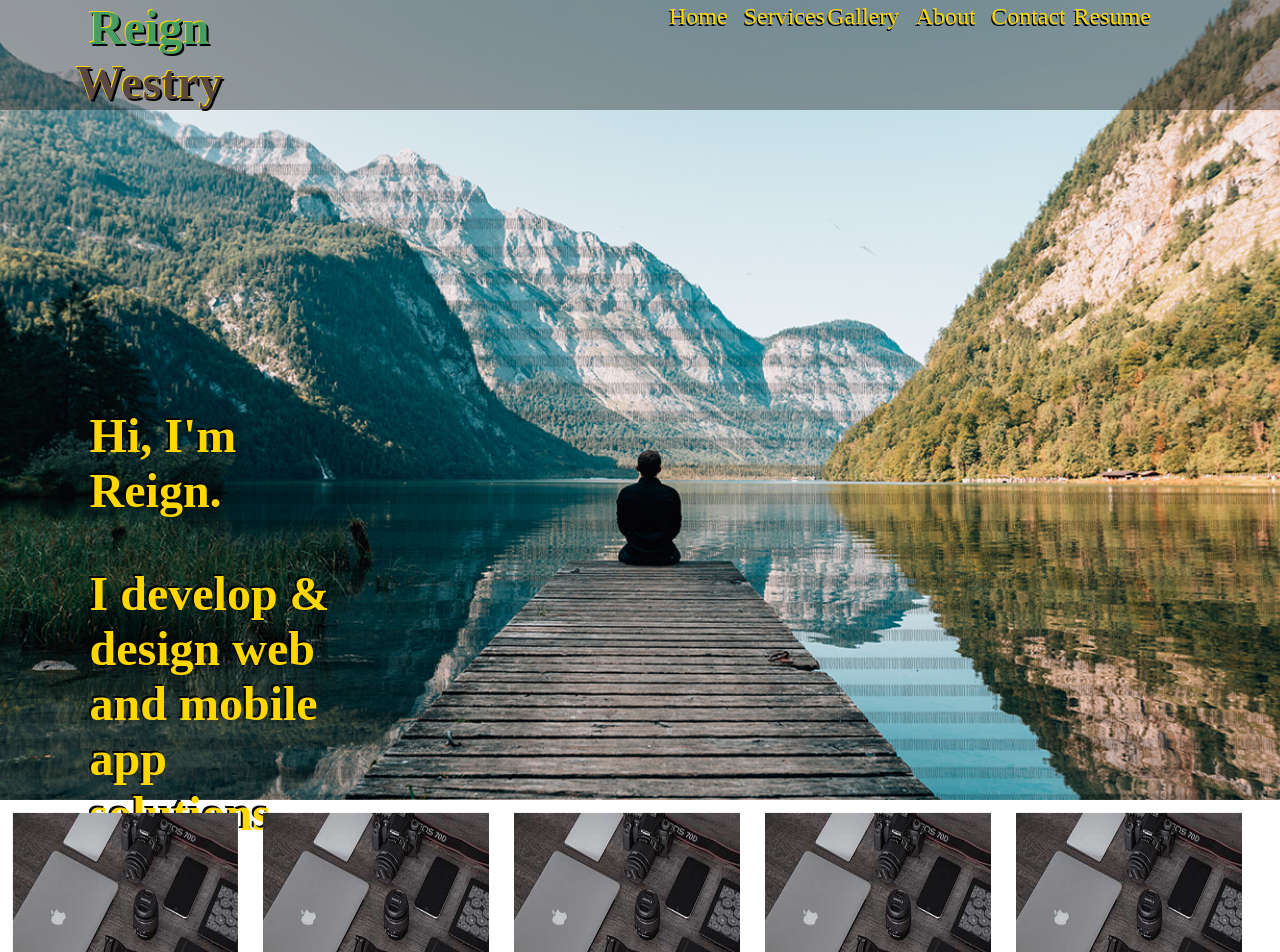
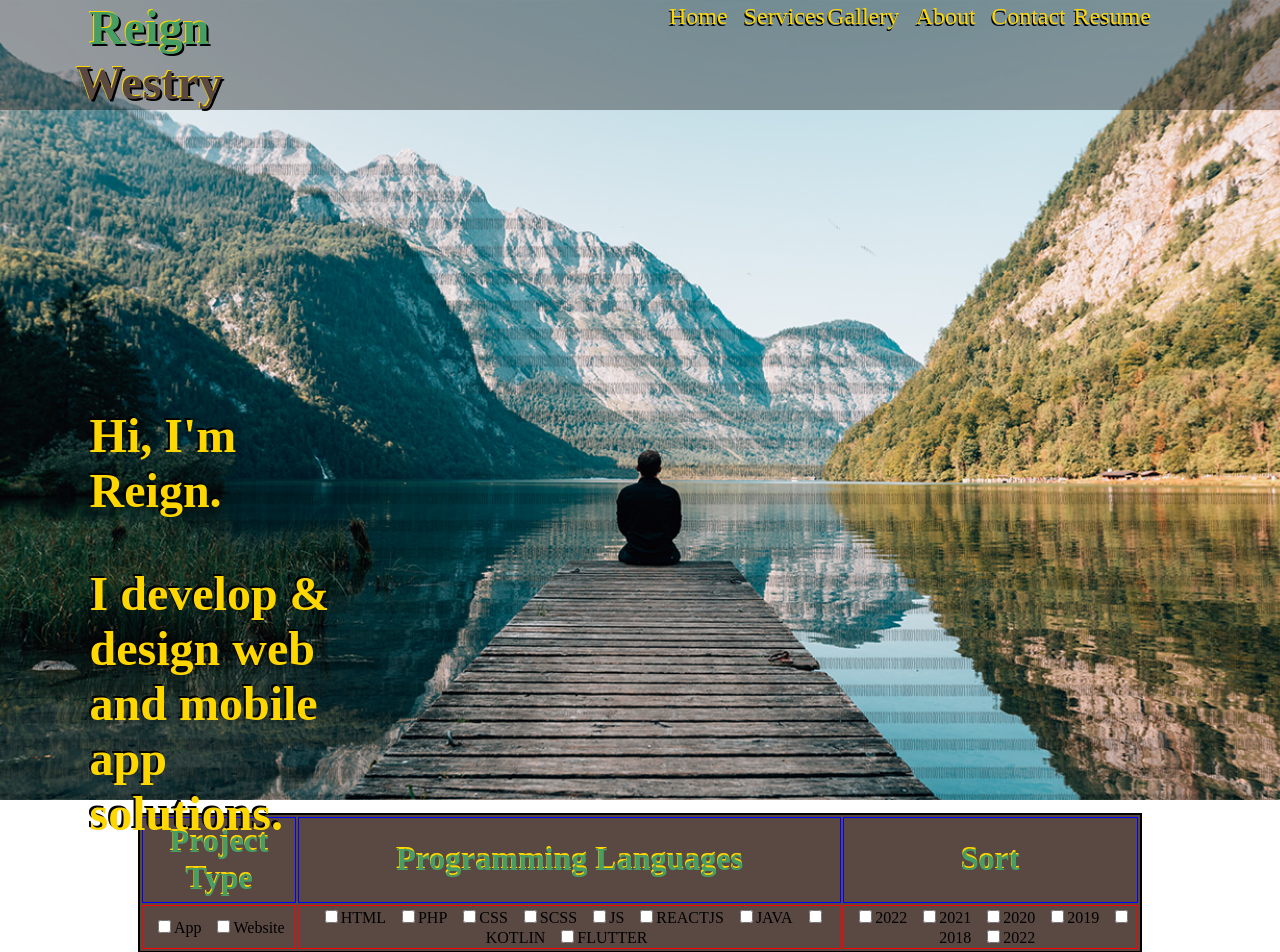
Before and after one commit to reignreapsow/react-portfolio, a React app: page /gallery in a window 1280 px wide. Shown: the top 952 px of the page. Built offline with nearby package versions, Linux system fonts and the light colour scheme.

Commit message:
INSTALLED EXPRESSjs

```diff
--- a/package.json
+++ b/package.json
@@ -1,5 +1,5 @@
 {
-  "name": "00-react-express-starter-template",
+  "name": "PORTFOLIO",
   "version": "1.0.0",
   "description": "Web Portfolio",
   "main": "index.js",
@@ -13,6 +13,7 @@
   "license": "ISC",
   "dependencies": {
     "chokidar": "^3.5.2",
+    "express": "^4.17.2",
     "node-sass": "^6.0.1",
     "react": "^17.0.2",
     "react-dom": "^17.0.2",
--- /dev/null
+++ b/src/components/GallerySearch.js
@@ -0,0 +1,168 @@
+import React, { Component } from 'react';
+
+
+
+
+
+
+/*
+    TODO: CREATE A SEARCH BAR that grabs the clicked criteria and searches the database for project with the specific criteria and displays them below
+
+    SEARCH ENGINE CRITERIA:
+
+    PROJECT TYPE    / LANGUAGES                          / SORT
+     APP OR WEBSITE / HTML, SCSS, CSS, PHP, JS, REACTjs     ASCENDING, DESCENDING,CURRENT
+
+     *  SEARCH BAR FUNCTIONALITY
+        GRAB CRITERIA ON BUTTON CLICK
+        SEARCH DATABASE
+        DISPLAY ALL PROJECTS WITH SELECTED CRITERIA
+
+*/
+
+// if (document.getElementById('APP').checked = undefined) {
+//     document.getElementById('Website').checked = true;
+//  }
+
+
+function displayProjects() {
+    grabCriteria();
+}
+
+
+function grabCriteria() {
+    let projectType;
+
+    // iF APP CHECKBOX IS TRUE SAVE APP TO THE VARIABLE ELSE SAVE WEBSITE
+    if(document.getElementById('APP').checked = true ) {
+        projectType = app;
+    } else {
+        projectType = website;
+    }
+
+
+    console.log(projectType);
+
+}
+
+class GallerySearch extends Component{
+    render() {
+        return (
+            <div className='gallerySearch'>
+            <table>
+                <tr>
+                    <th>Project Type</th>
+                    <th>Programming Languages</th>
+                    <th>Sort</th>
+                </tr>
+                <tr>
+                    <td>
+
+                            <label htmlFor="App">
+                                <input type="checkbox" id="App" name="App" value="App" />
+                                App
+                            </label>
+
+
+                            <label htmlFor="Website">
+                                <input type="checkbox" id="Website" name="Website" value="Website" />
+                                Website
+                            </label>
+                    </td>
+                    <td>
+
+                            <label htmlFor="HTML">
+                                <input type="checkbox" id="HTML" ref="HTML" name="HTML" value="HTML" />
+                                HTML
+                            </label>
+
+
+                            <label htmlFor="PHP">
+                                <input type="checkbox" id="PHP" name="PHP" value="PHP" />
+                                PHP
+                            </label>
+
+
+                            <label htmlFor="CSS">
+                                <input type="checkbox" id="CSS" name="CSS" value="CSS" />
+                                CSS
+                            </label>
+
+                            <label htmlFor="App">
+                                <input type="checkbox" id="SCSS" name="SCSS" value="SCSS" />
+                                SCSS
+                            </label>
+
+
+
+                            <label htmlFor="JS">
+                                <input type="checkbox" id="JS" name="JS" value="JS" />
+                                JS
+                            </label>
+
+
+                            <label htmlFor="REACTJS">
+                                <input type="checkbox" id="REACTJS" name="REACTJS" value="REACTJS" />
+                                REACTJS
+                            </label>
+
+                            <label htmlFor="JAVA">
+                                <input type="checkbox" id="JAVA" name="JAVA" value="JAVA" />
+                                JAVA
+                            </label>
+
+                            <label htmlFor="KOTLIN">
+                                <input type="checkbox" id="KOTLIN" name="KOTLIN" value="KOTLIN" />
+                                KOTLIN
+                            </label>
+
+                            <label htmlFor="flutterBtn">
+                                <input type="checkbox" id="flutterBtn" name="flutterBtn" value="flutterBtn" />
+                                FLUTTER
+                            </label>
+
+                    </td>
+                    <td>
+                        {/* todo ADD A YEAR DROP DOWN LIST
+
+                         */}
+
+                            <label htmlFor="2022">
+                                <input type="checkbox" id="YEAR" name="2022" value="2021" />
+                                2022
+                            </label>
+
+                            <label htmlFor="2021">
+                                <input type="checkbox" id="YEAR" name="2021" value="2021" />
+                                2021
+                            </label>
+
+                            <label htmlFor="2020">
+                                <input type="checkbox" id="YEAR" name="2022" value="2020" />
+                                2020
+                            </label>
+
+                            <label htmlFor="2019">
+                                <input type="checkbox" id="YEAR" name="2019" value="2019" />
+                                2019
+                            </label>
+
+                            <label htmlFor="2018">
+                                <input type="checkbox" id="YEAR" name="2018" value="2018" />
+                                2018
+                            </label>
+
+                            <label htmlFor="2022">
+                                <input type="checkbox" id="YEAR" name="2022" value="2022S" />
+                                2022
+                            </label>
+                    </td>
+                </tr>
+                </table>
+                <button onClick={displayProjects}>SEARCH</button>
+
+            </div>
+        );
+    }
+}
+export default GallerySearch;
--- a/src/pages/GalleryPage.js
+++ b/src/pages/GalleryPage.js
@@ -10,6 +10,7 @@ import HeroSection from '../components/HeroSection';
 import ShowcaseSection from '../components/Showcase';
 import ServicesSection from '../components/ServicesSection';
 import ContactSection from '../components/ContactSection';
+import GallerySearch from '../components/GallerySearch';
 /*
     todo FINISH MENU AND HERO SECTION
     todo ADD the rest of the sections
@@ -24,6 +25,7 @@ class GalleryPage extends React.Component{
         <div className="App">
             <Header />
             <HeroSection />
+            <GallerySearch />
             <ShowcaseSection />
             <ShowcaseSection />
             <ShowcaseSection />
@@ -36,4 +38,8 @@ class GalleryPage extends React.Component{
     }
 }
 
+// function displayGallery() {
+
+// }
+
 export default GalleryPage;
--- a/src/scss/App.scss
+++ b/src/scss/App.scss
@@ -5,3 +5,6 @@
 @forward 'src/scss/sections/showcaseSection';
 @forward 'src/scss/sections/aboutSection';
 @forward 'src/scss/sections/contactSection';
+
+// GAllery Search Engine
+@forward 'src/scss/sections/gallerySearch';
--- /dev/null
+++ b/src/scss/sections/_gallerySearch.scss
@@ -0,0 +1,53 @@
+
+@use "src/scss/components/colors" as c;
+@use "src/scss/components/fonts" as f;
+
+.gallerySearch{
+    // background-color: c.$Fourth;
+    vertical-align: middle;
+    margin: 1%;
+    // color: white;
+    font-size: 2rem;
+
+    table{
+        width: 80%;
+        margin: 1% auto;
+        border: 2px solid black;
+        background-color: c.$Fourth;
+
+
+        tr{
+            margin: 0 auto;
+        }
+        th{
+            font-family: f.$FontOne;
+            border: 1px solid blue;
+            font-size: 2rem;
+            padding: .5%;
+            color: c.$Primary;
+            text-shadow: -.5px -2px c.$Secondary;
+        }
+
+        td{
+            font-family: f.$FontTwo;
+            border: 1px solid red;
+            text-align: center;
+
+            label{
+                margin: 0 6px;
+
+
+            }
+            input[type=checkbox]:checked + label {
+                    background-color: c.$Secondary;
+                    color: c.$Tertiary;
+                }
+
+        }
+    }
+
+    button{
+        width: 100px;
+        height: 25px;
+    }
+}
--- a/src/scss/sections/_gallerySection.scss
+++ b/src/scss/sections/_gallerySection.scss
@@ -1,3 +1,5 @@
+
+
 //# Gallery Section
 .gallery{
     background-color: tan;
```
Also changed, not shown: 2 other files (tests, documents, lock files or other folders).
